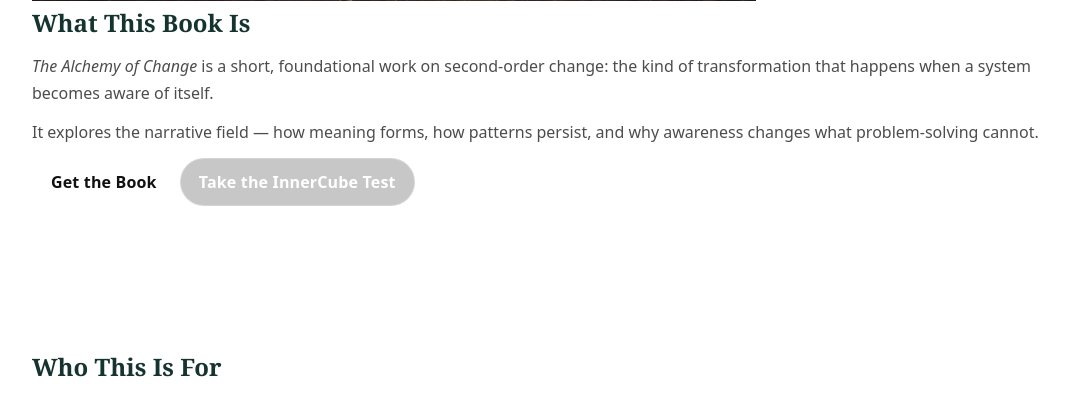
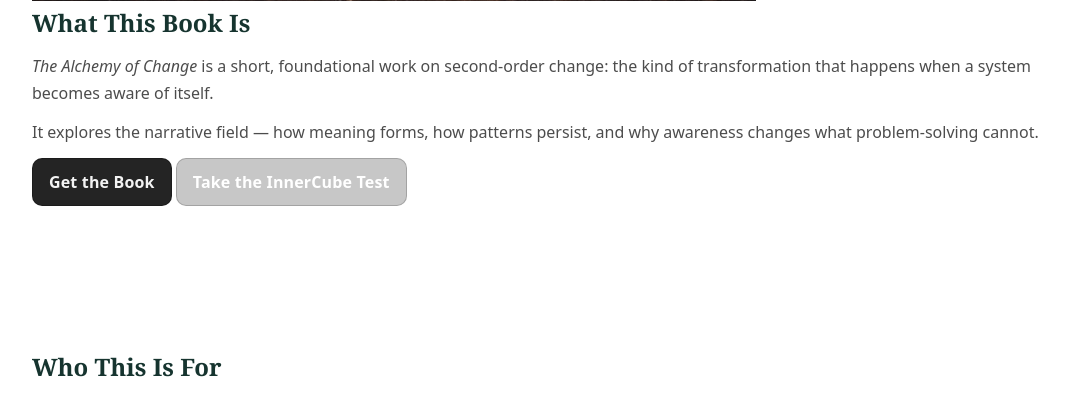
Before and after one commit to angelosegarra-code/ArchetypeRetreats, a Flask app: page /alchemy/book in a window 1280 px wide. Shown: the part 1511-1914 px from the top of the page, without its empty margins (76-1144 px from the left). Run offline with Flask 3, Linux system fonts and the light colour scheme.

Commit message:
Update style.css

```diff
--- a/static/css/style.css
+++ b/static/css/style.css
@@ -265,3 +265,40 @@
     rgba(0,0,0,0.12)
   );
 }
+/* =========================
+   HOMEPAGE BOOK PANEL FIXES
+   ========================= */
+
+/* kill accidental huge gaps */
+.panel.book-panel{
+  gap: 22px;               /* controls space between image + text */
+  align-items: center;
+}
+
+/* make the "Get the Book" look like a real button */
+.panel.book-panel .btn{
+  display: inline-flex;
+  align-items: center;
+  justify-content: center;
+  padding: 12px 16px;
+  border-radius: 10px;
+  text-decoration: none;   /* remove underline */
+  border: 1px solid rgba(0,0,0,0.18);
+}
+
+/* primary style */
+.panel.book-panel .btn.primary{
+  background: rgba(0,0,0,0.86);
+  color: rgba(255,255,255,0.95);
+  border-color: rgba(0,0,0,0.25);
+}
+
+/* hover */
+.panel.book-panel .btn:hover{
+  filter: brightness(1.05);
+}
+
+/* optional: remove underlines from all links inside that panel text */
+.panel.book-panel a{
+  text-decoration: none;
+}
```
